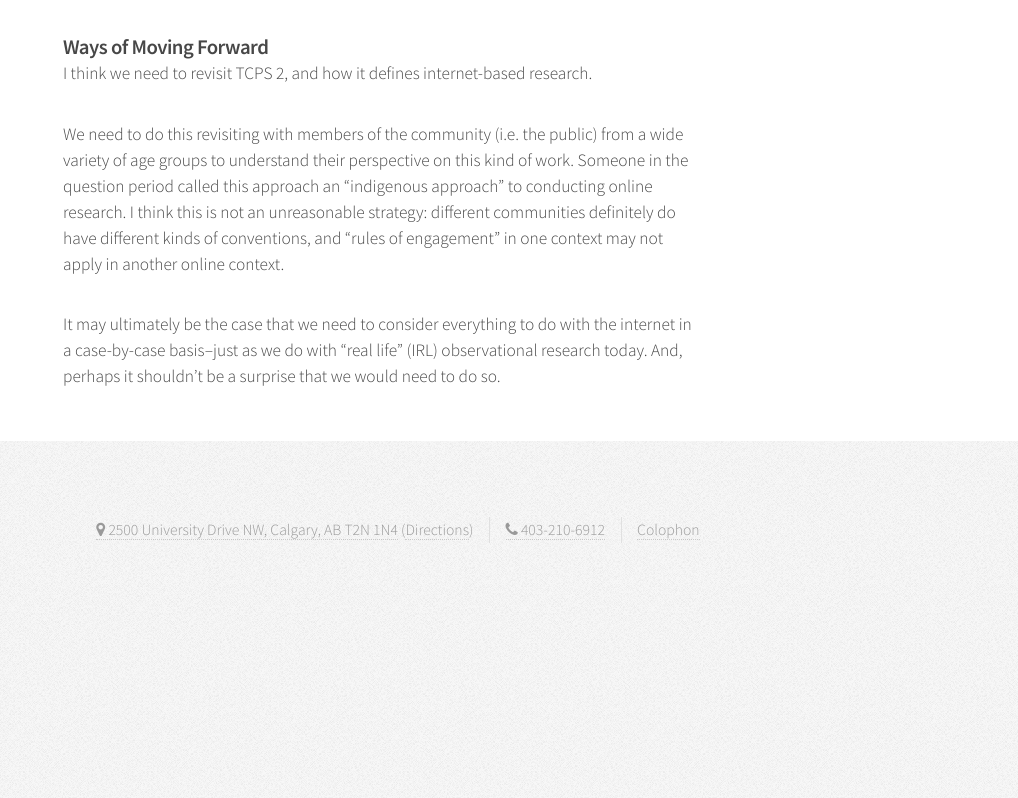
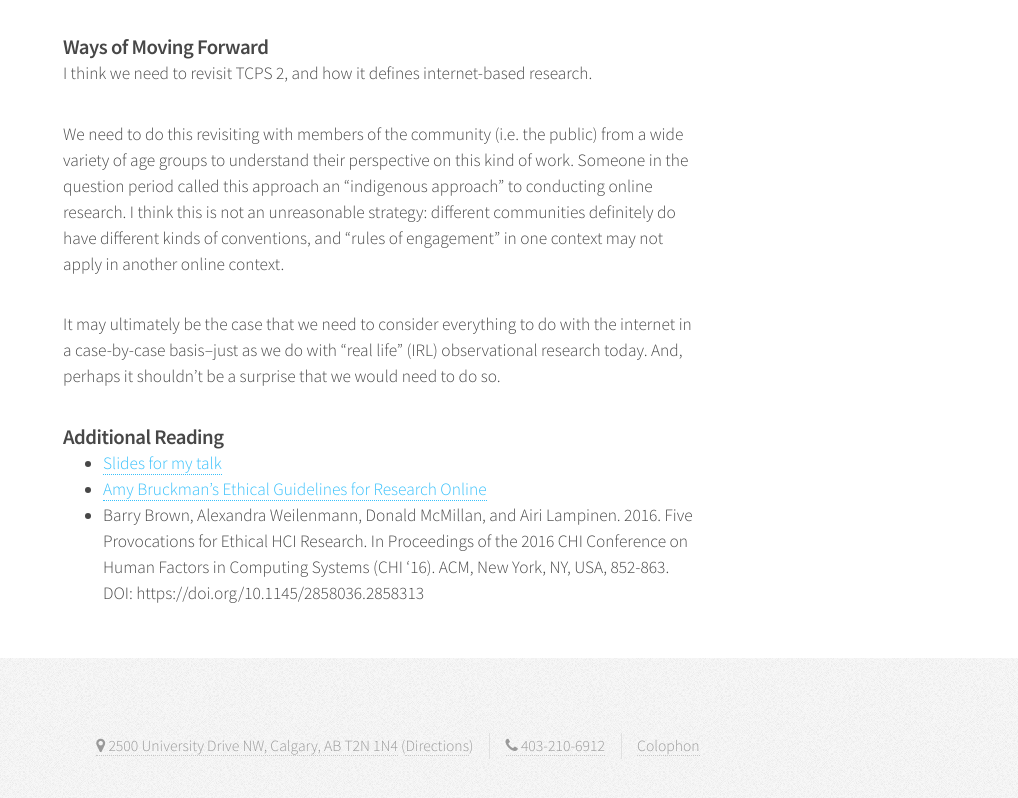
Before and after one commit to hcitang/ricelab, a Jekyll site: the page built from _posts/2017-06-17-ephemerality-and-context.md, in a window 1280 px wide and 900 px high, scrolled down 2755 px. Shown: the top 798 px of the window, without its empty margins (262-1280 px from the left). Built offline with Jekyll 4.4.1, drawn with Linux system fonts in a browser that asks for light colours; before the commit the page ends 3438 px from its top, so only the background shows below that.

Commit message:
FIX: ephemerality blog post - added some links

```diff
--- a/_posts/2017-06-17-ephemerality-and-context.md
+++ b/_posts/2017-06-17-ephemerality-and-context.md
@@ -43,3 +43,9 @@ I think we need to revisit TCPS 2, and how it defines internet-based research.
 We need to do this revisiting with members of the community (i.e. the public) from a wide variety of age groups to understand their perspective on this kind of work. Someone in the question period called this approach an "indigenous approach" to conducting online research. I think this is not an unreasonable strategy: different communities definitely do have different kinds of conventions, and "rules of engagement" in one context may not apply in another online context.
 
 It may ultimately be the case that we need to consider everything to do with the internet in a case-by-case basis--just as we do with "real life" (IRL) observational research today. And, perhaps it shouldn't be a surprise that we would need to do so.
+
+### Additional Reading
+
+* [Slides for my talk](http://hcitang.org/papers/2017-rebwest2017-ephemerality-and-context.pptx)
+* [Amy Bruckman’s Ethical Guidelines for Research Online](http://www.cc.gatech.edu/~asb/ethics/)
+* Barry Brown, Alexandra Weilenmann, Donald McMillan, and Airi Lampinen. 2016. Five Provocations for Ethical HCI Research. In Proceedings of the 2016 CHI Conference on Human Factors in Computing Systems (CHI '16). ACM, New York, NY, USA, 852-863. DOI: https://doi.org/10.1145/2858036.2858313
```
